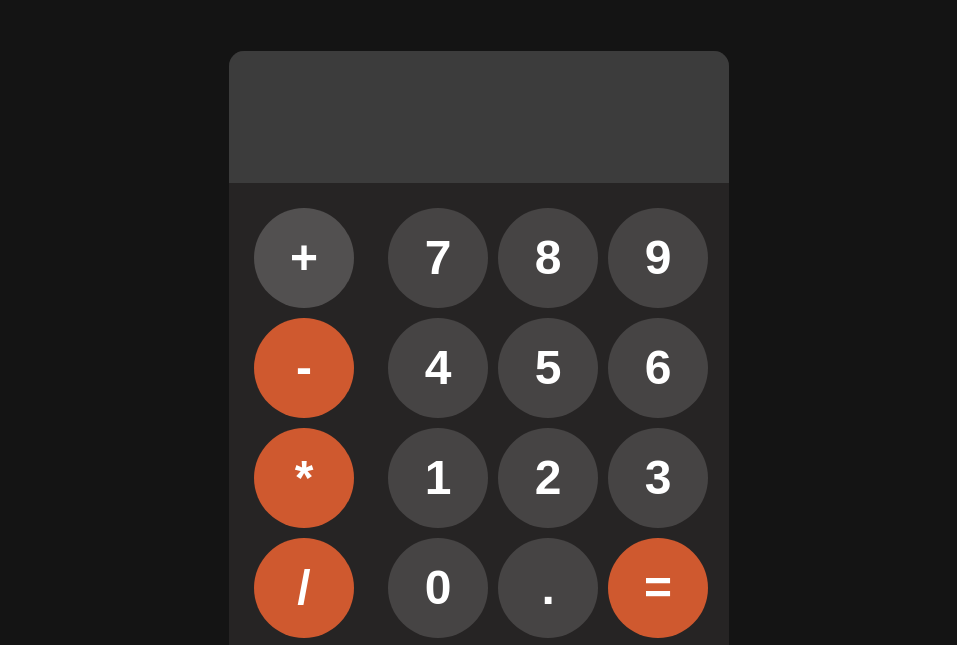
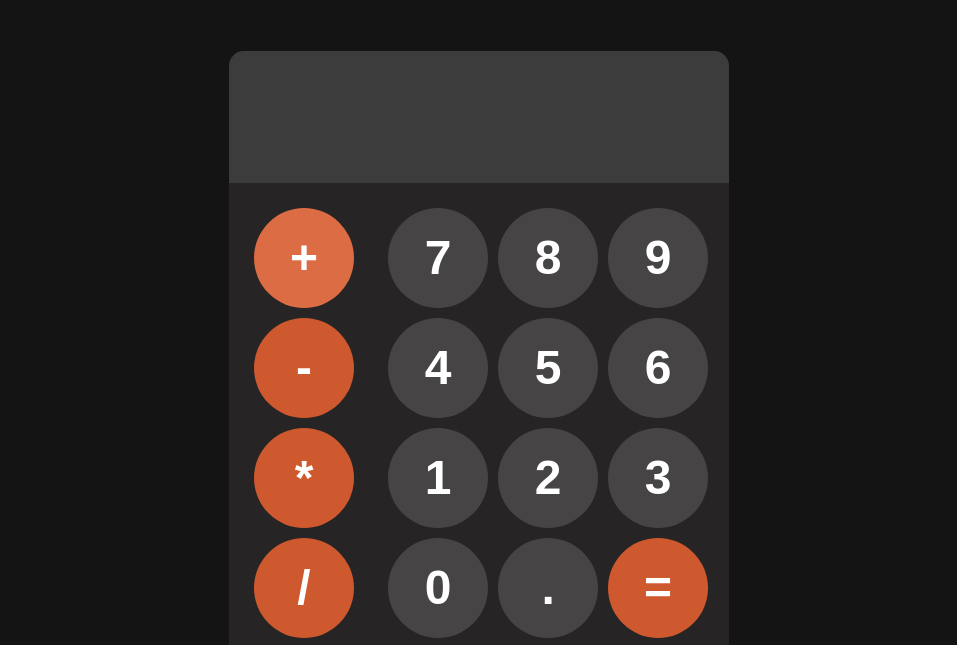
Before and after one commit to abishekbabuofficial/Calculator-web-app, a plain HTML site: page index.html in a window 1280 px wide. In both pictures the pointer is over the button 465 px from the left and 405 px from the top of the page. Shown: the part 148-793 px from the top of the page, without its empty margins (161-1118 px from the left). Drawn offline with Linux system fonts and the light colour scheme.

Commit message:
Update styles.css

```diff
--- a/styles.css
+++ b/styles.css
@@ -76,9 +76,9 @@ button:active{
 }
 
 .operator:hover{
-    background-color: rgb(82, 80, 80);
+    background-color: rgb(220, 108, 67);
 }
 
 .operator:active{
-    background-color: rgb(95, 95, 94);
+    background-color: rgb(220, 108, 67);
 }
```
